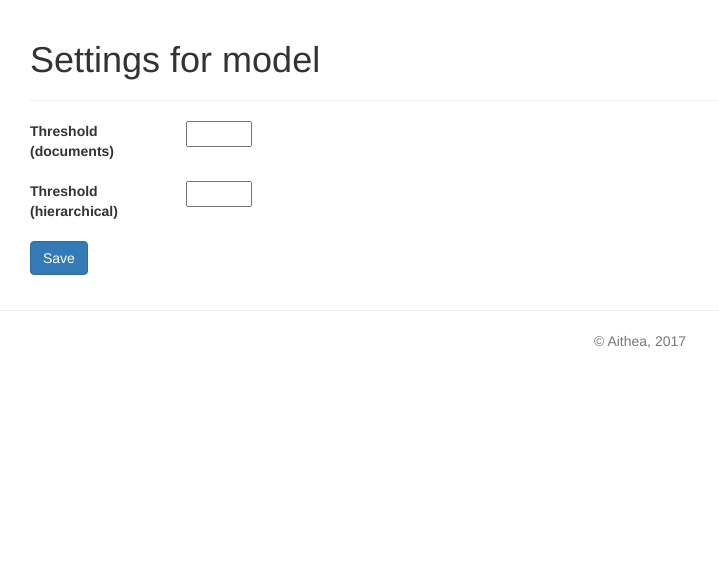
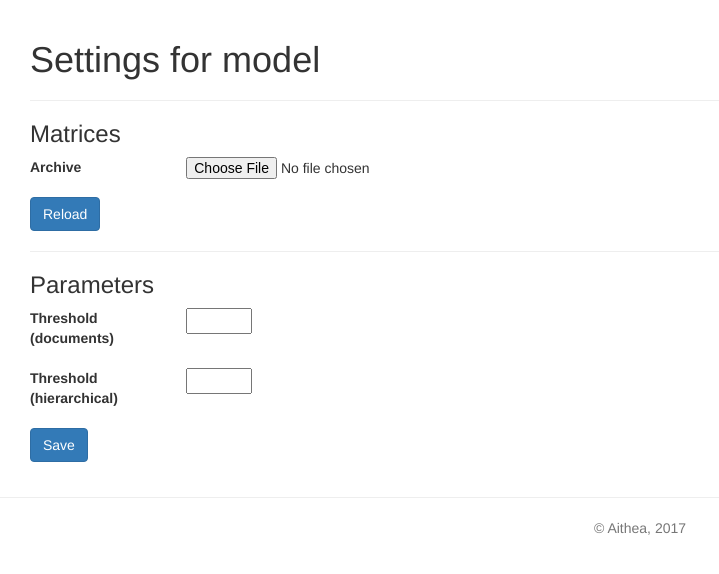
Before and after one commit to bigartm/visartm, a Django app: template templates/models/model_settings.html in a window 1280 px wide. Shown: the part 52-626 px from the top of the page, without its empty margins (0-719 px from the left). Run offline with Django 3.2, Linux system fonts and the light colour scheme; the template is opened without the code that fills it, so the values that code supplies are empty; some libraries are stand-ins or nearby versions.

Commit message:
models create for release

```diff
--- a/templates/models/create_model.html
+++ b/templates/models/create_model.html
@@ -42,8 +42,8 @@
 					<li class="active"><a   href="#bigartm-flat" data-toggle="tab" onclick="setMode('flat')">Flat</a></li>
 					<li class=""><a href="#bigartm-hier" data-toggle="tab" onclick="setMode('hier')">Hierarchical</a></li>
 					<li class=""><a href="#bigartm-script" data-toggle="tab" onclick="setMode('script')">Script</a></li>
-					<li class=""><a href="#bigartm-custom" data-toggle="tab" onclick="setMode('custom')">Custom</a></li>
-					<li class=""><a href="#bigartm-matrices" data-toggle="tab" onclick="setMode('matrices')">From matrices</a></li>
+					{% if DEBUG %}<li class=""><a href="#bigartm-custom" data-toggle="tab" onclick="setMode('custom')">Custom</a></li>{% endif %}
+					{% if DEBUG %}<li class=""><a href="#bigartm-matrices" data-toggle="tab" onclick="setMode('matrices')">From matrices</a></li>{% endif %}
 					<li class=""><a href="#bigartm-empty" data-toggle="tab" onclick="setMode('empty')">Empty</a></li>
 				</ul>
 				<p></p>
--- a/templates/models/model_settings.html
+++ b/templates/models/model_settings.html
@@ -4,7 +4,29 @@
 
 {% block content %}
 	<h1>Settings for model {{model}}</h1>
+	{% if model.status == 3 %}<p>Model is empty!</p>{% endif %}
 	<hr>
+	<h3>Matrices</h3>
+	<form method = "post" enctype="multipart/form-data">
+		<div class="form-group row">
+			<label class="col-sm-2 col-form-label">Archive</label>
+			<div class="col-sm-1">
+				<input type="file" name="archive" required />
+			</div>
+		</div>
+
+		<input type="hidden" name="model_id" value="{{model.id}}" />
+		<input type="hidden" name="action" value="matrices" />
+
+		<div class="form-group row">
+			<div class="offset-sm-2 col-sm-10">
+				<button type="submit" class="btn btn-primary">Reload</button>
+			</div>
+		</div>
+		{% csrf_token %}
+	</form>
+	<hr>
+	<h3>Parameters</h3>
 	<form method = "post">
 		<div class="form-group row">
 			<label class="col-sm-2 col-form-label">Threshold (documents)</label>
@@ -21,6 +43,7 @@
 		</div>
 
 		<input type="hidden" name="model_id" value="{{model.id}}" />
+		<input type="hidden" name="action" value="parameters" />
 
 		<div class="form-group row">
 			<div class="offset-sm-2 col-sm-10">
```
Also changed, not shown: models/views.py (+34 -14 lines).
